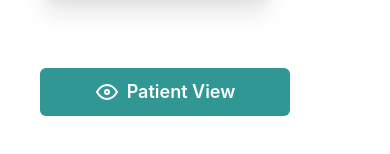
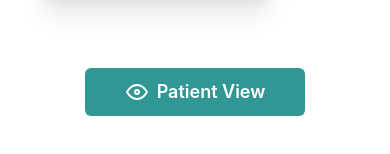
Before and after one commit to My-HEP/frontend, a React (Create React App) app: page /patientplan in a window 390 px wide. Shown: the part 1252-1406 px from the top of the page. Built offline with nearby package versions, Linux system fonts and the light colour scheme.

Commit message:
Adjust patient view button positioning small screens

```diff
--- a/src/therapist/pages/PatientPlan.js
+++ b/src/therapist/pages/PatientPlan.js
@@ -113,8 +113,9 @@ function PatientPlan () {
           variant='solid'
           colorScheme='teal'
           size='lg'
-          width='250px'
+          width='220px'
           zIndex='-1'
+          margin={['0 auto', '0 0', '0 0']}
         >
           Patient View
         </Button>
```
